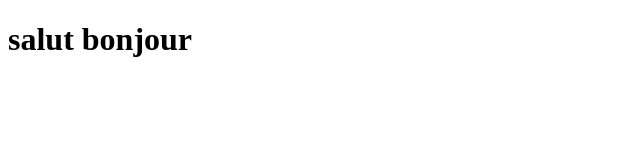
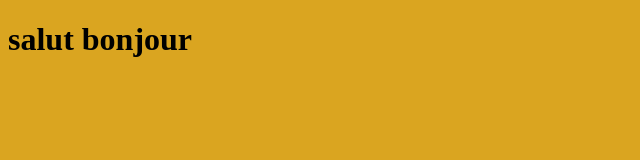
Before and after one commit to hubzad/salut, a plain HTML site: page index.html in a window 1280 px wide. Shown: the whole page, without its empty margins (0-640 px from the left). Drawn offline with Linux system fonts and the light colour scheme.

```diff
--- a/index.html
+++ b/index.html
@@ -5,6 +5,13 @@
     <meta name="viewport" content="width=device-width, initial-scale=1.0">
     <title>Document</title>
 </head>
+
+
+<style>
+    body { background-color: goldenrod;}
+</style>
+
+
 <body>
 
     <h1>salut bonjour</h1>
```
